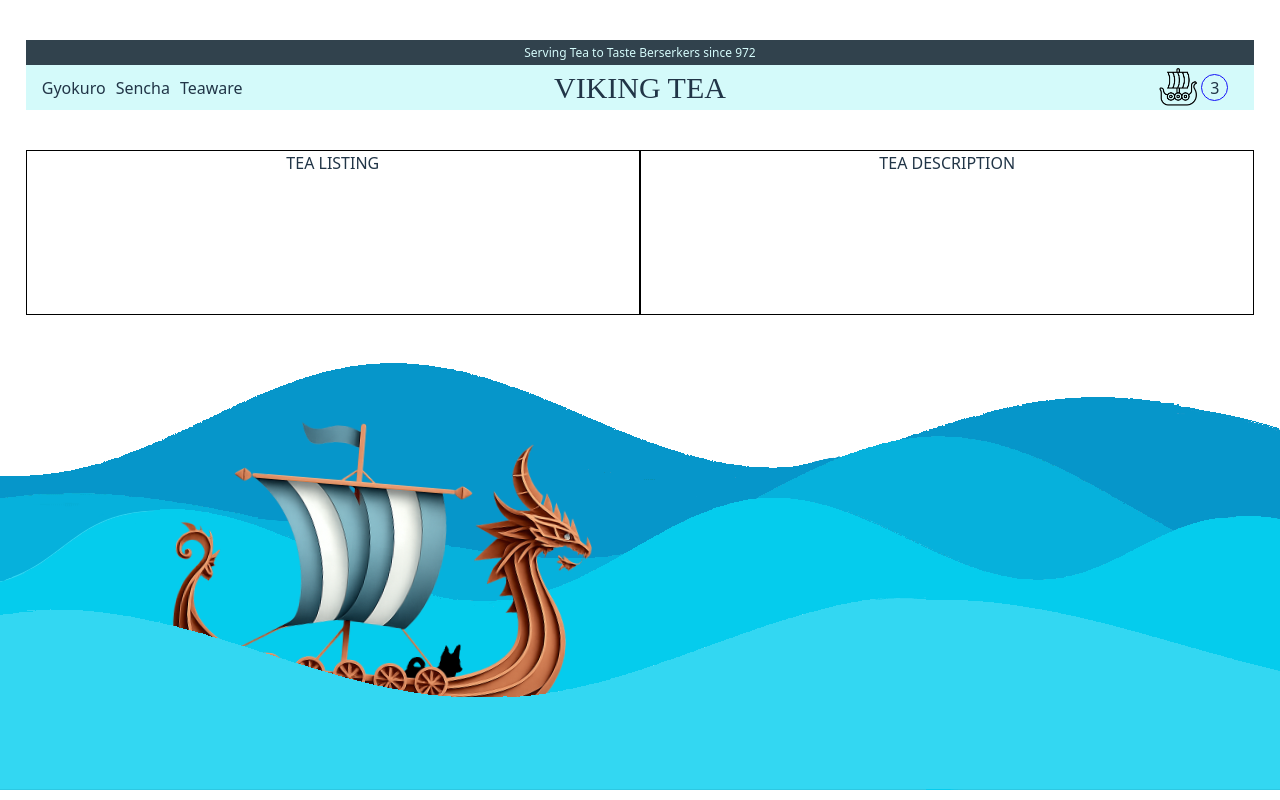
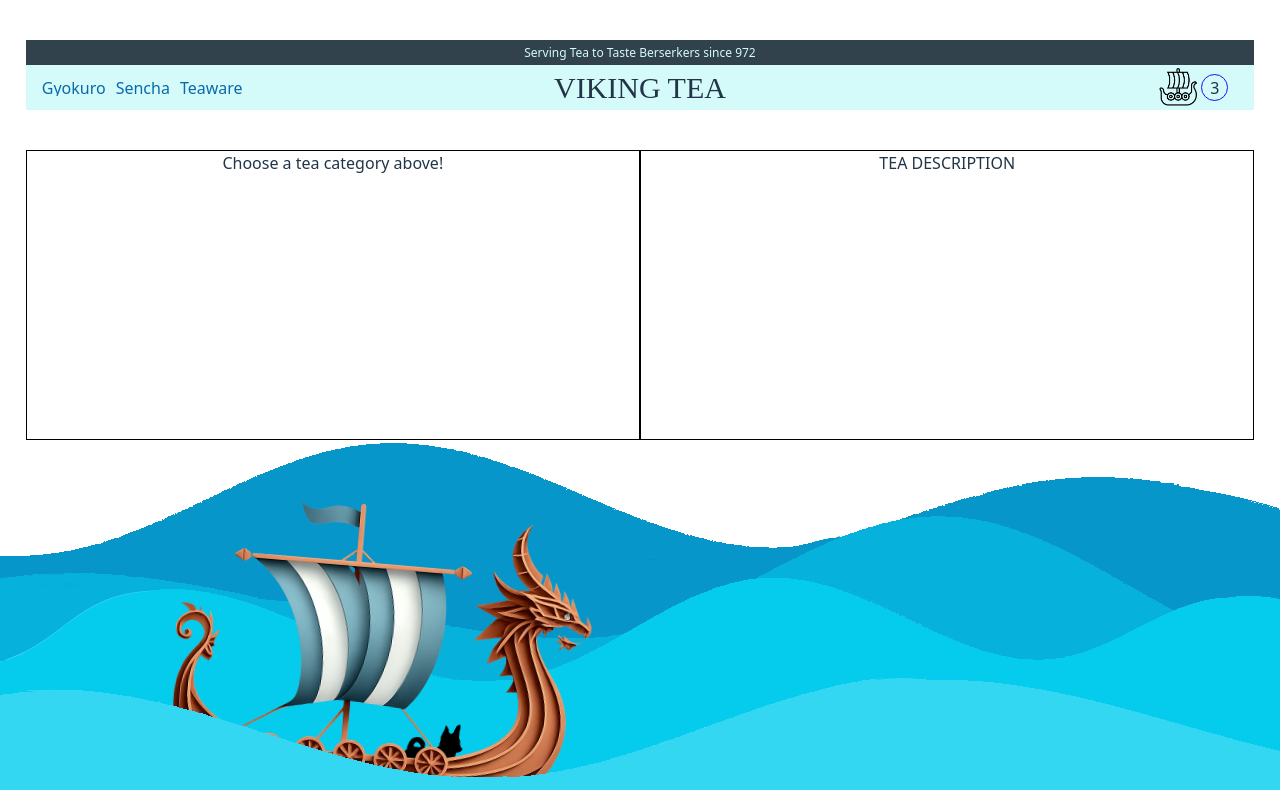
Before and after one commit to Xenrathe/React-VikingTea, a React (Vite) app: page / in a window 1280 px wide. Built offline with nearby package versions, Linux system fonts and the light colour scheme; a web font is replaced by a local one.

Commit message:
Add routing for tea categories / adjust middle panel hierarchy; adjust bottombar css some

```diff
--- a/src/App.jsx
+++ b/src/App.jsx
@@ -1,19 +1,28 @@
-import { useState, StrictMode } from "react";
-import { createRoot } from "react-dom/client";
-import { createBrowserRouter, RouterProvider } from "react-router-dom";
+import { useState } from "react";
 
 import BottomBar from "./components/BottomBar.jsx";
-import MiddlePanels from "./components/MiddlePanels.jsx";
+import { Outlet } from "react-router-dom";
+import ShoppingItem from "./components/ShoppingItem.jsx";
 import TopBar from "./components/TopBar.jsx";
 import "./App.css";
+import "./components/MiddlePanels.css";
 
 function App() {
   const [cart, setCart] = useState([{ Name: "Sencha", Count: 3 }]);
+  const [category, setCategory] = useState("Gyokuro");
 
   return (
     <div className="app">
-      <TopBar cart={cart} setCart={setCart} />
-      <MiddlePanels />
+      <TopBar
+        cart={cart}
+        setCart={setCart}
+        category={category}
+        setCategory={setCategory}
+      />
+      <div id="middle">
+        <Outlet />
+        <ShoppingItem />
+      </div>
       <BottomBar />
     </div>
   );
--- a/src/components/BottomBar.css
+++ b/src/components/BottomBar.css
@@ -3,7 +3,7 @@
   min-width: 100vw;
   max-width: 100vw;
 
-  height: 475px;
+  height: 350px;
 
   display: flex;
   align-items: center;
@@ -20,7 +20,7 @@
 
 .single-wave {
   position: absolute;
-  height: 475px;
+  height: 350px;
   width: 100%;
   max-width: 1500px;
   overflow: hidden;
@@ -29,12 +29,12 @@
 .single-wave img {
   position: absolute;
   left: 0;
-  top: 0;
+  top: -45px;
 }
 
 #boat-img {
   position: absolute;
   left: 130px;
-  top: 30px;
+  top: -15px;
   height: 480px;
 }
--- a/src/components/MiddlePanels.css
+++ b/src/components/MiddlePanels.css
@@ -3,7 +3,7 @@
   min-width: 96vw;
   max-width: 96vw;
 
-  height: calc(80vh - 475px);
+  height: calc(80vh - 350px);
 
   display: flex;
 }
--- a/src/components/MiddlePanels.jsx
+++ /dev/null
@@ -1,12 +0,0 @@
-import "./MiddlePanels.css";
-import ShoppingItem from "./ShoppingItem.jsx";
-import TeaShelves from "./TeaShelves.jsx";
-
-export default function MiddlePanels() {
-  return (
-    <div id="middle">
-      <TeaShelves />
-      <ShoppingItem />
-    </div>
-  )
-}
--- /dev/null
+++ b/src/components/Shelves/Default.jsx
@@ -0,0 +1,3 @@
+export default function Gyokuro() {
+  return <div className="tea-shelf panel">Choose a tea category above!</div>;
+}
--- /dev/null
+++ b/src/components/Shelves/Gyokuro.jsx
@@ -0,0 +1,3 @@
+export default function Gyokuro() {
+  return <div className="tea-shelf panel">GYOKURO TEAS HERE</div>;
+}
--- /dev/null
+++ b/src/components/Shelves/Sencha.jsx
@@ -0,0 +1,3 @@
+export default function Sencha() {
+  return <div className="tea-shelf panel">SENCHA TEAS HERE</div>;
+}
--- /dev/null
+++ b/src/components/Shelves/Teaware.jsx
@@ -0,0 +1,3 @@
+export default function Teaware() {
+  return <div className="tea-shelf panel">TEAWARE HERE</div>;
+}
--- a/src/components/TeaShelves.jsx
+++ /dev/null
@@ -1,7 +0,0 @@
-export default function TeaShelves() {
-  return (
-    <div id="tea-shelves" className="panel">
-      TEA LISTING
-    </div>
-  )
-}
--- a/src/components/TopBar.css
+++ b/src/components/TopBar.css
@@ -49,6 +49,18 @@
   padding-left: 10px;
 }
 
+#top #categories a {
+  color: rgb(9, 106, 170);
+  clip-path: polygon(0 0, 100% 20%, 100% 100%, 0 80%);
+  transition: all 0.5s;
+}
+
+#top #categories a:hover,
+#top #categories .active-link {
+  color: rgb(6, 65, 105);
+  background: #f4d35e;
+}
+
 #top #icon-and-title {
   justify-content: center;
   font-family: "NorseBold";
--- a/src/components/TopBar.jsx
+++ b/src/components/TopBar.jsx
@@ -1,5 +1,6 @@
 import "./TopBar.css";
 import boat from "../assets/boatB.png";
+import { NavLink } from "react-router-dom";
 
 //cart is an array of objects
 // [{Name: "Gyuokuro", Count: 2}, {Name: "Sencha", Count: 3}]
@@ -21,9 +22,24 @@ export default function TopBar({ cart, setCart }) {
       <div id="announcement">Serving Tea to Taste Berserkers since 972</div>
       <nav>
         <div id="categories">
-          <span>Gyokuro</span>
-          <span>Sencha</span>
-          <span>Teaware</span>
+          <NavLink
+            to="/Gyokuro"
+            className={({ isActive }) => (isActive ? "active-link" : "")}
+          >
+            Gyokuro
+          </NavLink>
+          <NavLink
+            to="/Sencha"
+            className={({ isActive }) => (isActive ? "active-link" : "")}
+          >
+            Sencha
+          </NavLink>
+          <NavLink
+            to="/Teaware"
+            className={({ isActive }) => (isActive ? "active-link" : "")}
+          >
+            Teaware
+          </NavLink>
         </div>
         <div id="icon-and-title">VIKING TEA</div>
         <div id="cart">
--- a/src/main.jsx
+++ b/src/main.jsx
@@ -1,9 +1,27 @@
-import { StrictMode } from 'react'
-import { createRoot } from 'react-dom/client'
-import App from './App.jsx'
+import { StrictMode } from "react";
+import { createRoot } from "react-dom/client";
+import { createBrowserRouter, RouterProvider } from "react-router-dom";
+import App from "./App.jsx";
+import DefaultTeaShelf from "./components/Shelves/Default.jsx";
+import Gyokuro from "./components/Shelves/Gyokuro.jsx";
+import Sencha from "./components/Shelves/Sencha.jsx";
+import Teaware from "./components/Shelves/Teaware.jsx";
 
-createRoot(document.getElementById('root')).render(
+const router = createBrowserRouter([
+  {
+    path: "/",
+    element: <App />,
+    children: [
+      { index: true, element: <DefaultTeaShelf /> },
+      { path: "Gyokuro", element: <Gyokuro /> },
+      { path: "Sencha", element: <Sencha /> },
+      { path: "Teaware", element: <Teaware /> },
+    ],
+  },
+]);
+
+createRoot(document.getElementById("root")).render(
   <StrictMode>
-    <App />
-  </StrictMode>,
-)
+    <RouterProvider router={router} />
+  </StrictMode>
+);
```
